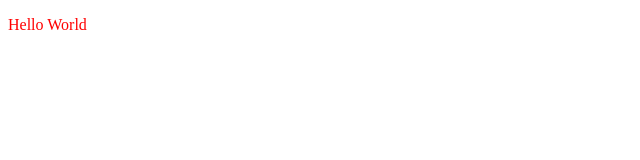
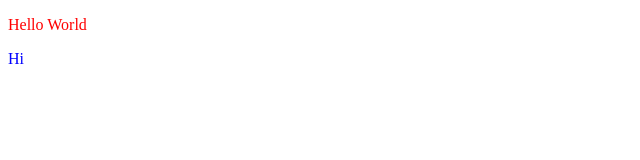
Before and after one commit to Sahak1994/learn_git, a plain HTML site: page web_page/index.html in a window 1280 px wide. Shown: the full height of the page, 0-640 px from the left. Drawn offline with Linux system fonts and the light colour scheme.

Commit message:
add span and color

```diff
--- a/web_page/index.html
+++ b/web_page/index.html
@@ -8,5 +8,6 @@
 </head>
 <body>
     <p>Hello World</p>
+    <span>Hi</span>
 </body>
 </html>
--- a/web_page/style.css
+++ b/web_page/style.css
@@ -1,3 +1,7 @@
 p {
     color: red;
 }
+
+span {
+    color: blue;
+}
```
